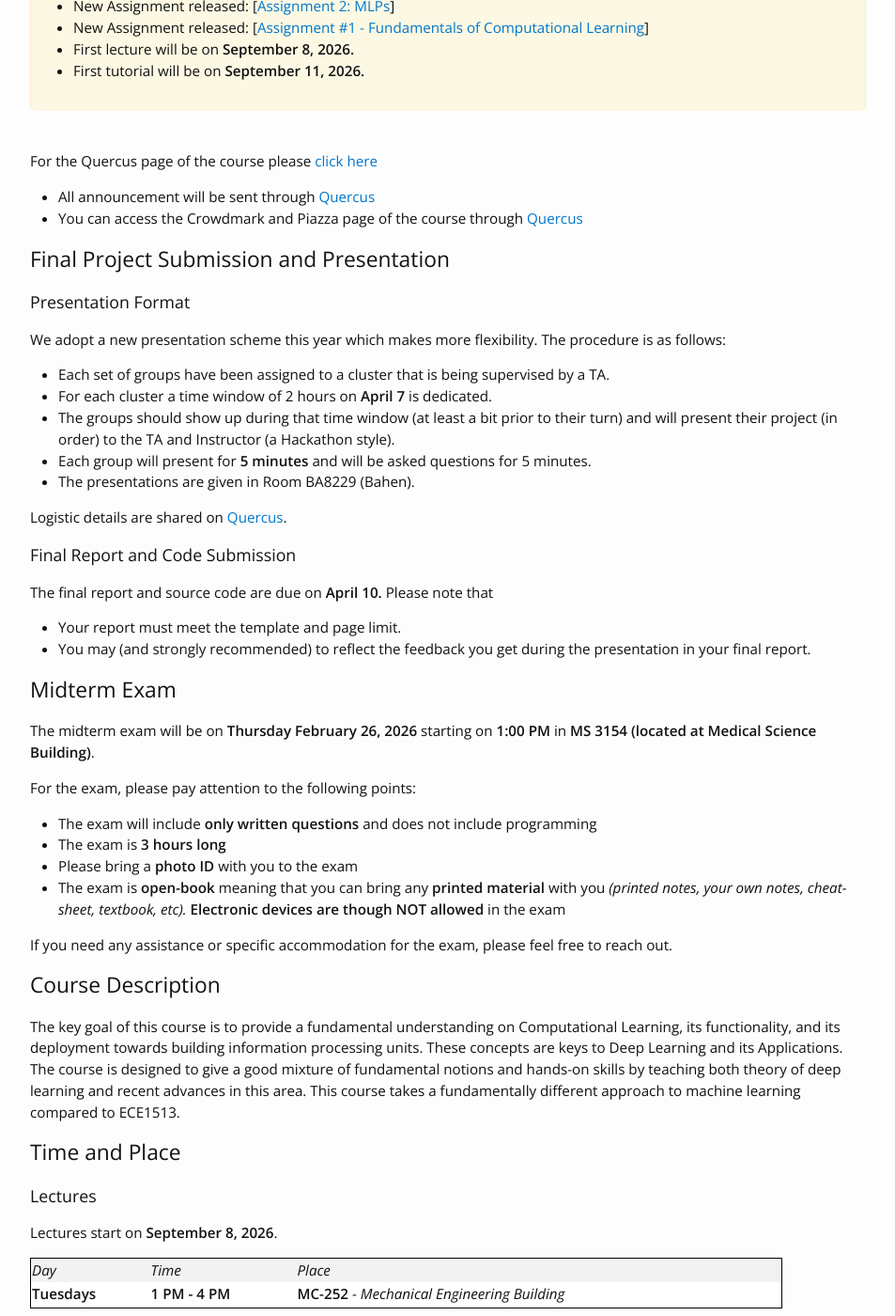
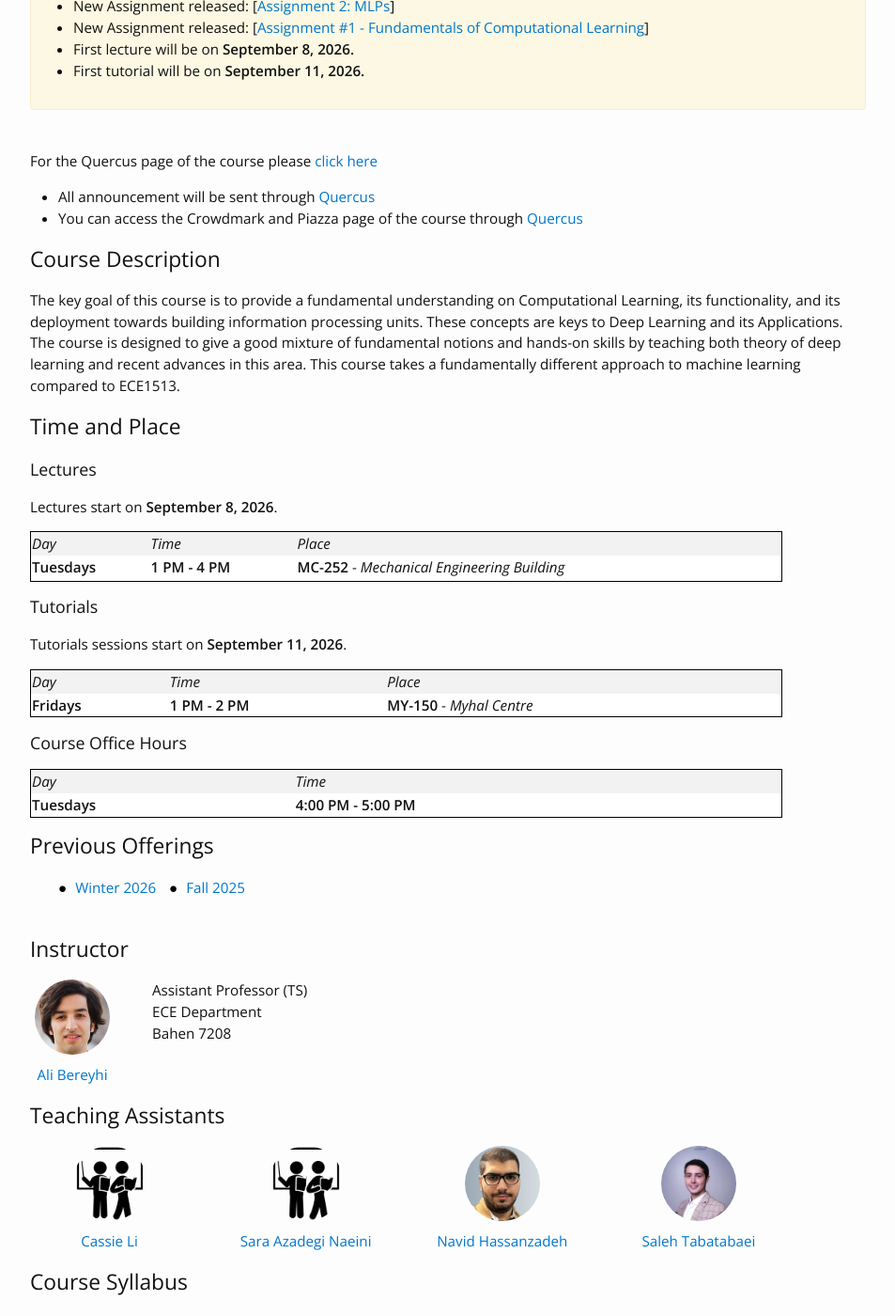
Before and after one commit to bereyhi-courses/dl-utoronto, a Jekyll site: the page built from index.md, in a window 1280 px wide and 1400 px high, scrolled down 477 px. Shown: the whole window at 94% size, without its empty margins (163-1116 px from the left). Built offline with Jekyll 4.4.1, drawn with Linux system fonts in a browser that asks for light colours; nearby versions of some CDN libraries.

Commit message:
fall 2026 lunched

```diff
--- a/index.md
+++ b/index.md
@@ -7,7 +7,7 @@ For the Quercus page of the course please [click here](https://q.utoronto.ca/cou
 * All announcement will be sent through [Quercus](https://q.utoronto.ca/courses/419512)
 * You can access the Crowdmark and Piazza page of the course through [Quercus](https://q.utoronto.ca/courses/419512)
 
-## Final Project Submission and Presentation
+<!-- ## Final Project Submission and Presentation
 
 ### Presentation Format
 We adopt a new presentation scheme this year which makes more flexibility. The procedure is as follows:
@@ -36,4 +36,4 @@ For the exam, please pay attention to the following points:
 * Please bring a __photo ID__ with you to the exam
 * The exam is __open-book__ meaning that you can bring any __printed material__ with you _(printed notes, your own notes, cheat-sheet, textbook, etc)._ __Electronic devices are though NOT allowed__ in the exam
 
-If you need any assistance or specific accommodation for the exam, please feel free to reach out.
+If you need any assistance or specific accommodation for the exam, please feel free to reach out. -->
```
Also changed, not shown: static_files/1553Logo.png (added), 2 other files.
